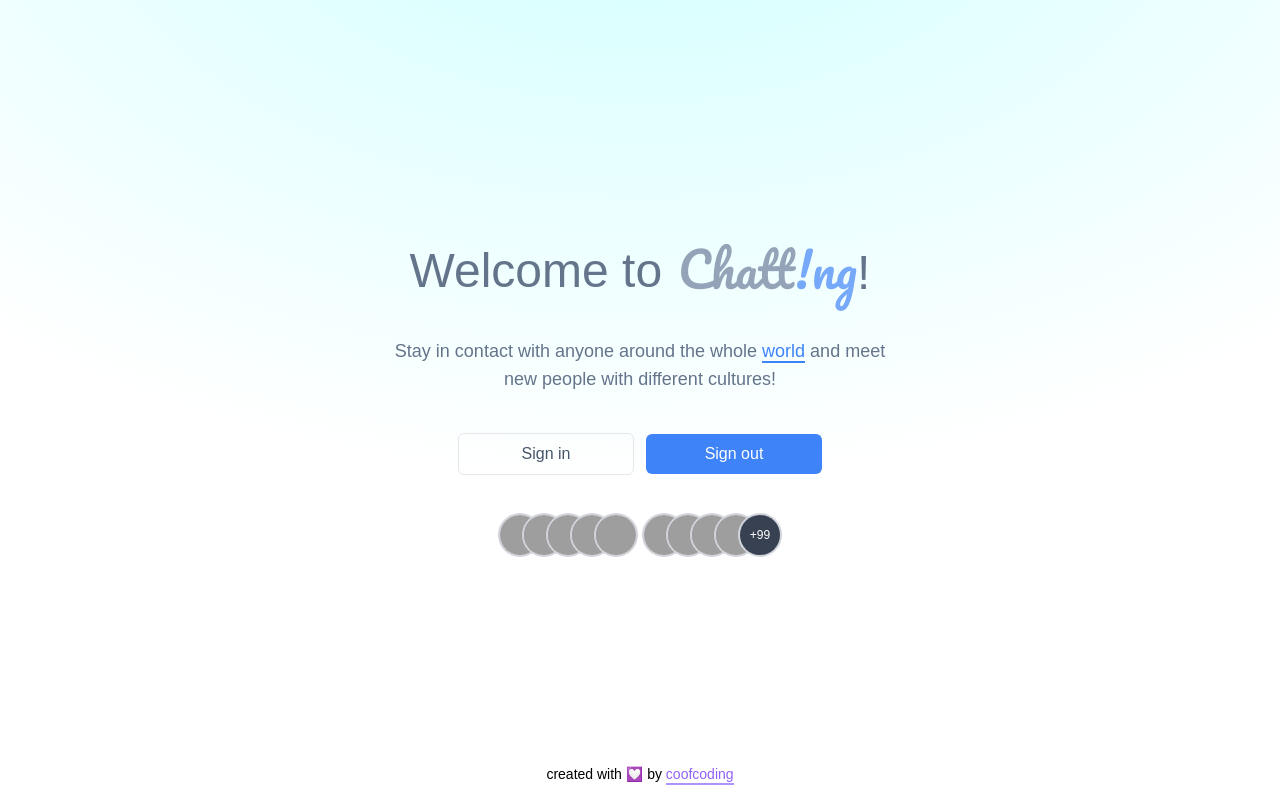
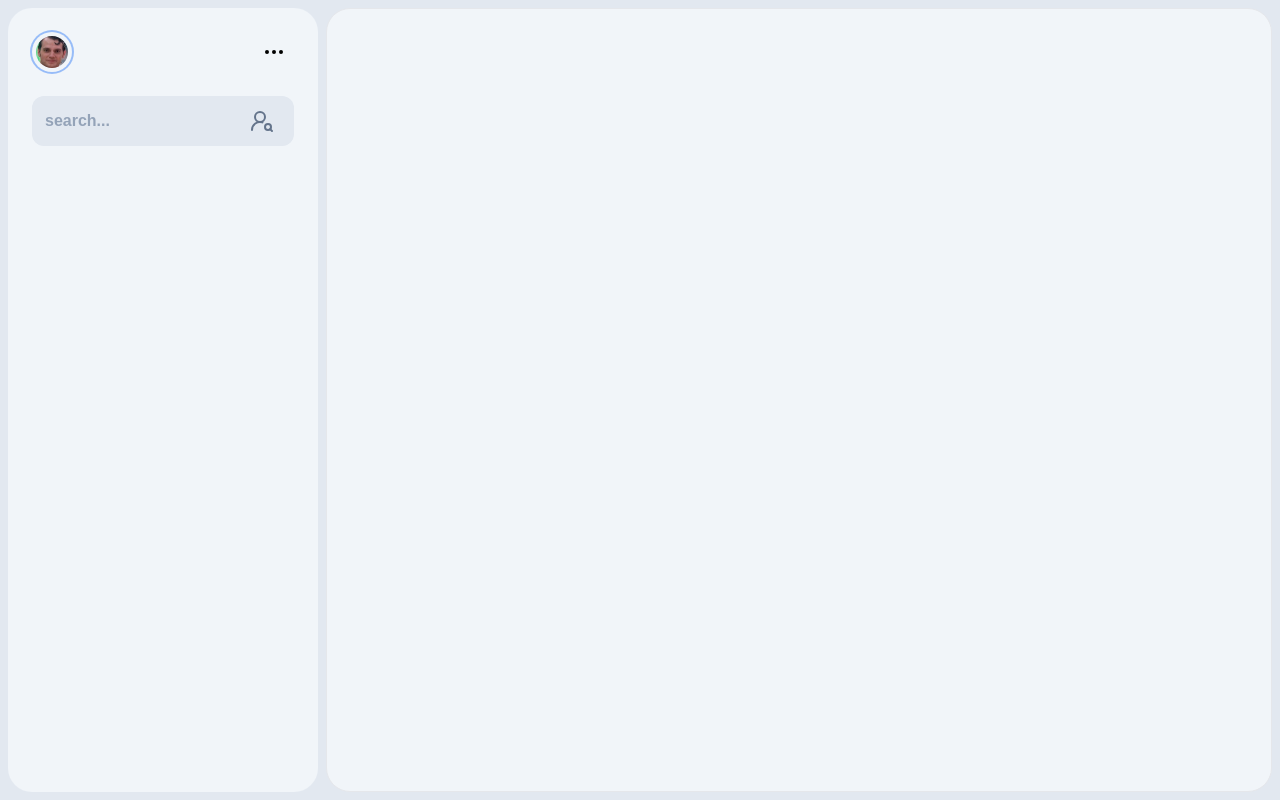
Before and after one commit to coofcoding/online-chat, a React (Vite) app: page / in a window 1280 px wide. Before the commit this address led to /home. Built offline with nearby package versions, Linux system fonts and the light colour scheme; grey boxes are pictures that could not be loaded.

Commit message:
basic design in sidebar and search field added

```diff
--- /dev/null
+++ b/src/home/components/ChatSide.jsx
@@ -0,0 +1,3 @@
+export const ChatSide = () => {
+    return <div className="bg-slate-100 col-span-3 border"></div>;
+};
--- /dev/null
+++ b/src/home/components/HeadBar.jsx
@@ -0,0 +1,37 @@
+import { Avatar, Dropdown } from "flowbite-react";
+import { LogOut } from "lucide-react";
+import { Ellipsis } from "lucide-react";
+
+export const HeadBar = () => {
+    return (
+        <div className="flex items-center justify-between w-full">
+            <Avatar
+                img="/photo_example.png"
+                rounded
+                bordered
+                color="blue"
+                className="hover:scale-105"
+            />
+
+            <Dropdown
+                label={
+                    <div className="p-2 hover:bg-slate-200 rounded-full duration-100 transition-all cursor-pointer">
+                        <Ellipsis />
+                    </div>
+                }
+                arrowIcon={false}
+                inline
+                className="bg-slate-100 rounded-3xl p-2 w-52"
+            >
+                <Dropdown.Header>
+                    <span className="block text-sm text-slate-600">Kevin Lopez</span>
+                    <span className="block truncate text-sm font-medium text-slate-400">
+                        @k3vinlz
+                    </span>
+                </Dropdown.Header>
+                <Dropdown.Item className="hover:!bg-slate-200 rounded-3xl duration-200 transition-all outline-none justify-between group">Sign out <LogOut className="group-hover:mr-0 group-hover:opacity-100 duration-200 transition-all mr-6 opacity-0 text-slate-400"/></Dropdown.Item>
+
+            </Dropdown>
+        </div>
+    );
+};
--- /dev/null
+++ b/src/home/components/SearchBar.jsx
@@ -0,0 +1,13 @@
+import { UserRoundSearch } from "lucide-react";
+
+export const SearchBar = () => {
+    return (
+        <div className="relative flex items-center">
+            <UserRoundSearch className="absolute right-5 text-slate-500" />
+            <input
+                placeholder="search..."
+                className="w-full p-3 rounded-xl bg-slate-200 focus:bg-white outline-none duration-200 transition-all font-semibold placeholder:text-slate-400 border border-transparent focus:border-blue-300 ring ring-transparent focus:ring-blue-200 text-slate-500"
+            />
+        </div>
+    );
+};
--- /dev/null
+++ b/src/home/components/SideBar.jsx
@@ -0,0 +1,10 @@
+import { HeadBar, SearchBar } from "./";
+
+export const SideBar = () => {
+    return (
+        <div className="bg-slate-100 *:mb-6">
+            <HeadBar />
+            <SearchBar />
+        </div>
+    );
+};
--- /dev/null
+++ b/src/home/components/index.js
@@ -0,0 +1,4 @@
+export * from './ChatSide';
+export * from './SideBar';
+export * from './HeadBar';
+export * from './SearchBar';
--- a/src/home/pages/ContentPage.jsx
+++ b/src/home/pages/ContentPage.jsx
@@ -1,5 +1,10 @@
+import { SideBar, ChatSide } from "../components";
+
 export const ContentPage = () => {
-  return (
-    <div>ContentPage</div>
-  )
-}
+    return (
+        <div className="grid bg-slate-200 grid-cols-4 gap-2 *:rounded-3xl h-screen p-2 *:p-6">
+            <SideBar />
+            <ChatSide />
+        </div>
+    );
+};
--- a/src/router/AppRouter.jsx
+++ b/src/router/AppRouter.jsx
@@ -4,7 +4,7 @@ import { LoginPage, RegisterPage, HomePage } from "../auth/pages";
 import { ContentPage } from "../home/pages/ContentPage";
 
 export const AppRouter = () => {
-    const [status, setStatus] = useState("not-authenticated");
+    const [status, setStatus] = useState("authenticated");
 
     return (
         <Routes>
```
Also changed, not shown: public/photo_example.png (added).
